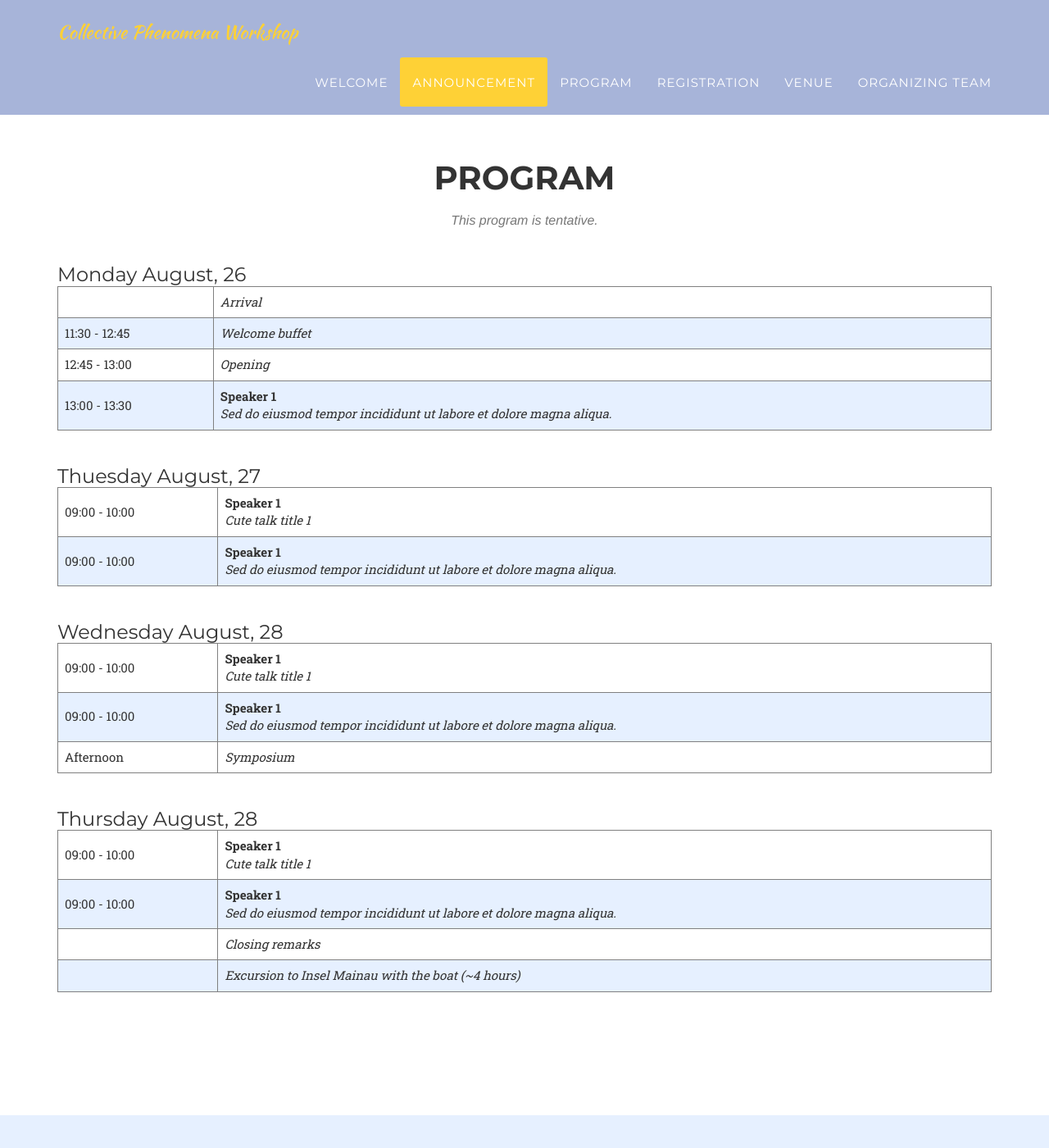
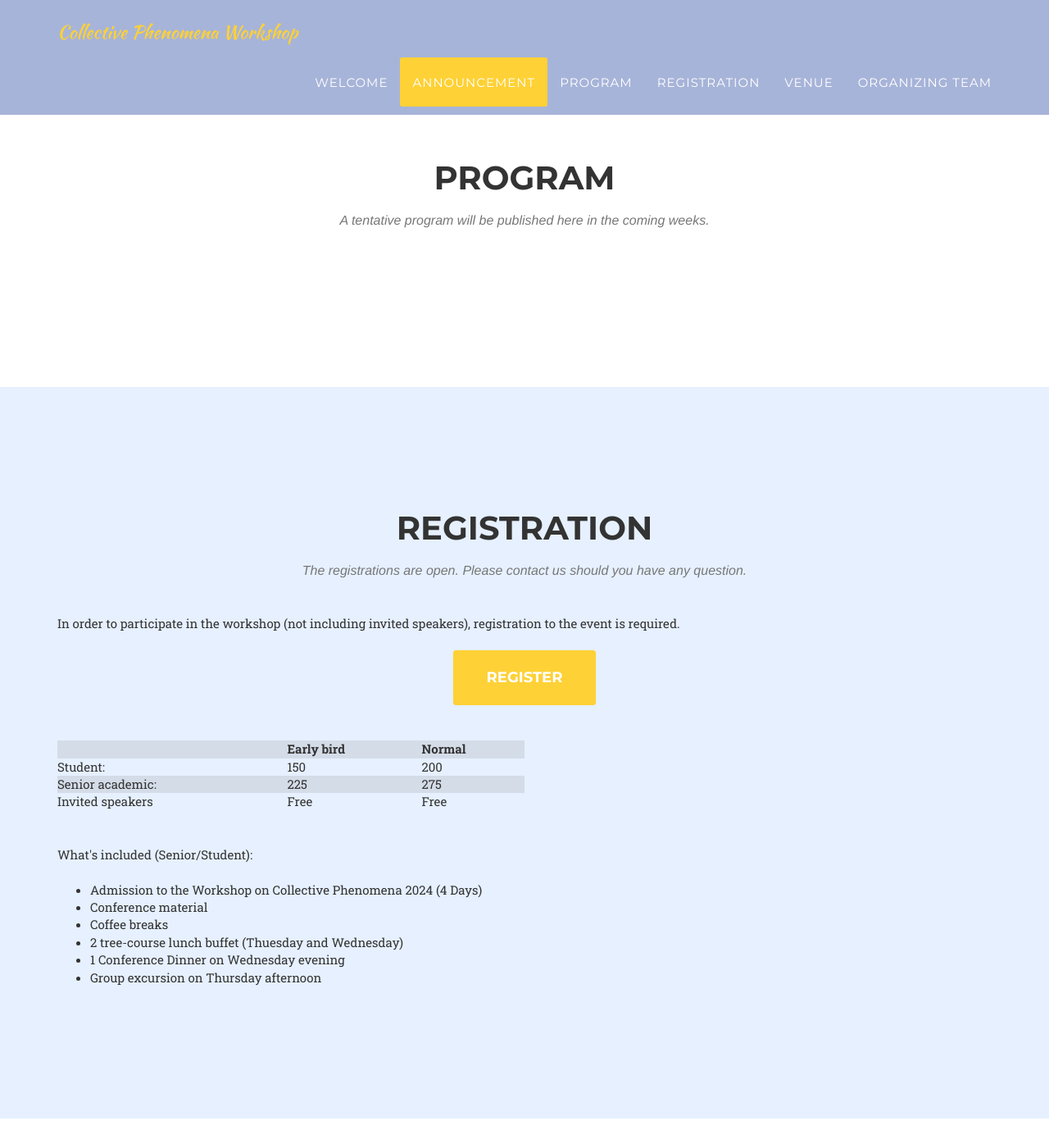
Before and after one commit to KilianSeibold/KilianSeibold.github.io, a Jekyll site: the page built from index.html, in a window 1280 px wide and 1400 px high, scrolled down 2537 px. Shown: the whole window at 82% size. Built offline with Jekyll 4.4.1, drawn with Linux system fonts in a browser that asks for light colours; some web fonts are replaced.

Commit message:
Update program.html

```diff
--- a/_includes/program.html
+++ b/_includes/program.html
@@ -4,7 +4,8 @@
             <div class="row">
                 <div class="col-lg-12 text-center">
                     <h2 class="section-heading">Program</h2>
-                    <h3 class="section-subheading text-muted">This program is tentative.</h3>
+                    <h3 class="section-subheading text-muted">A tentative program will be published here in the coming weeks.</h3>
+                    <!-- This program is tentative. -->
                 </div>
             </div>
 <!-- ---------------------------- -->
@@ -66,7 +67,7 @@
   }
 </script> -->
 
-<script>
+<!-- <script>
   function generateTalk(time, speaker, title) {
     return `<tr>
         <td><span class="table-date">${time}</span></td>
@@ -79,20 +80,20 @@
       <td><span class="italic">${Mtext}</span></td>
     </tr>`;
   }
-</script>
+</script> -->
 
 <!-- Monday -->
-<h4 class="section-date">Monday August, 26</h4>
+<!-- <h4 class="section-date">Monday August, 26</h4>
 
 <div class="table-container">
   <table class="programm-table">
-    <!-- <thead>
+    <thead>
       <tr>
         <th>Heading</th>
         <th>Content</th>
       </tr>
     </thead> -->
-    <tbody>
+    <!-- <tbody>
       <script>
         document.write(generateNormalCell("", "Arrival"));
         document.write(generateNormalCell("11:30 - 12:45", "Welcome buffet"));
@@ -101,11 +102,11 @@
       </script>
     </tbody>
   </table>
-</div><br><br>
+</div><br><br> -->
 
 
 <!--  Thuesday -->
-<h4 class="section-date">Thuesday August, 27</h4>
+<!-- <h4 class="section-date">Thuesday August, 27</h4>
 
 <div class="table-container">
   <table class="programm-table">
@@ -116,10 +117,10 @@
       </script>
     </tbody>
   </table>
-</div><br><br>
+</div><br><br> -->
 
 <!--  Wednesday -->
-<h4 class="section-date">Wednesday August, 28</h4>
+<!-- <h4 class="section-date">Wednesday August, 28</h4>
 
 <div class="table-container">
   <table class="programm-table">
@@ -131,10 +132,10 @@
       </script>
     </tbody>
   </table>
-</div><br><br>
+</div><br><br> -->
 
 <!--  Thursday -->
-<h4 class="section-date">Thursday August, 28</h4>
+<!-- <h4 class="section-date">Thursday August, 28</h4>
 
 <div class="table-container">
   <table class="programm-table">
@@ -143,11 +144,11 @@
         document.write(generateTalk("09:00 - 10:00", "Speaker 1", "Cute talk title 1"));
         document.write(generateTalk("09:00 - 10:00", "Speaker 1", "Sed do eiusmod tempor incididunt ut labore et dolore magna aliqua."));
         document.write(generateNormalCell("", "Closing remarks"));
-          document.write(generateNormalCell("", "Excursion to Insel Mainau with the boat (~4 hours)"));
+        document.write(generateNormalCell("", "Excursion to Insel Mainau with the boat (~4 hours)"));
 
       </script>
     </tbody>
-  </table>
+  </table> -->
 </div>
 
         </div>
```
